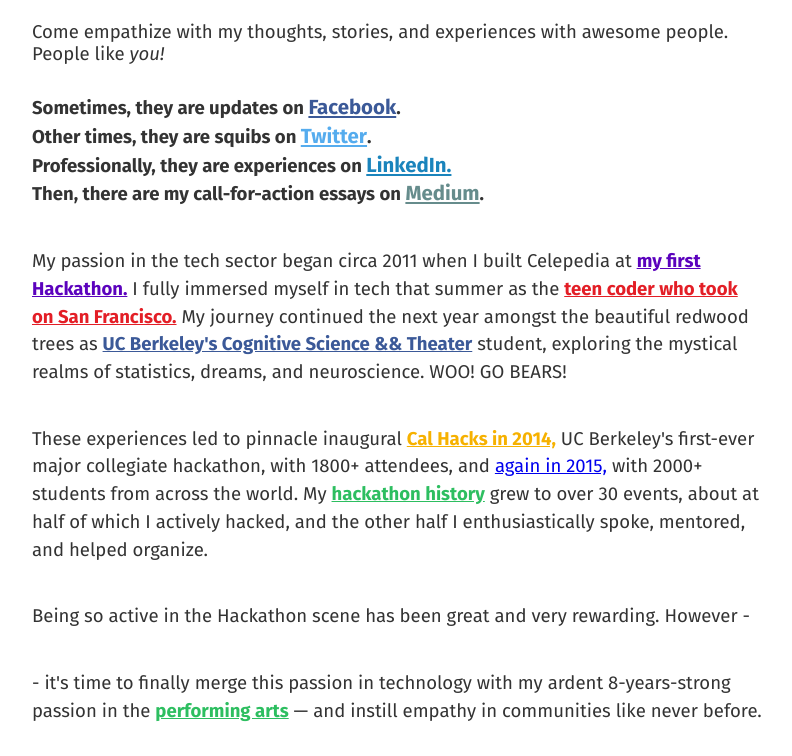
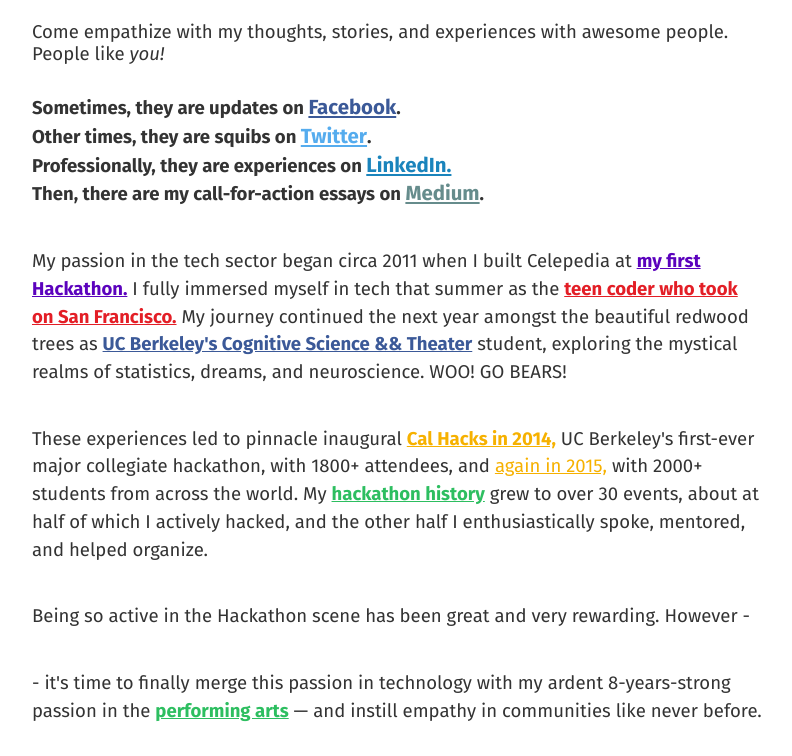
Before and after one commit to evaz/evaz.github.io, a plain HTML site: page index.html in a window 1280 px wide. Shown: the part 341-1097 px from the top of the page, without its empty margins (243-1035 px from the left). Drawn offline with Linux system fonts and the light colour scheme.

Commit message:
fix typo

```diff
--- a/index.html
+++ b/index.html
@@ -118,7 +118,7 @@
 
 	<section id="hackathons">
 		<p>
-			These experiences led to pinnacle inaugural <a href="http://bit.ly/1O8vXMo" class="link calhacks">Cal Hacks in 2014,</a> UC Berkeley's first-ever major collegiate hackathon, with 1800+ attendees, and <a href="http://bit.ly/1NxAB5X" id="calhacks2">again in 2015,</a> with 2000+ students from across the world.
+			These experiences led to pinnacle inaugural <a href="http://bit.ly/1O8vXMo" class="link calhacks">Cal Hacks in 2014,</a> UC Berkeley's first-ever major collegiate hackathon, with 1800+ attendees, and <a href="http://bit.ly/1NxAB5X" class="calhacks2">again in 2015,</a> with 2000+ students from across the world.
 
 			My <a href="http://bit.ly/1jEyJkg" class="link history">hackathon history</a> grew to over 30 events, about at half of which I actively hacked, and the other half I enthusiastically spoke, mentored, and helped organize.
 		</p>
```
